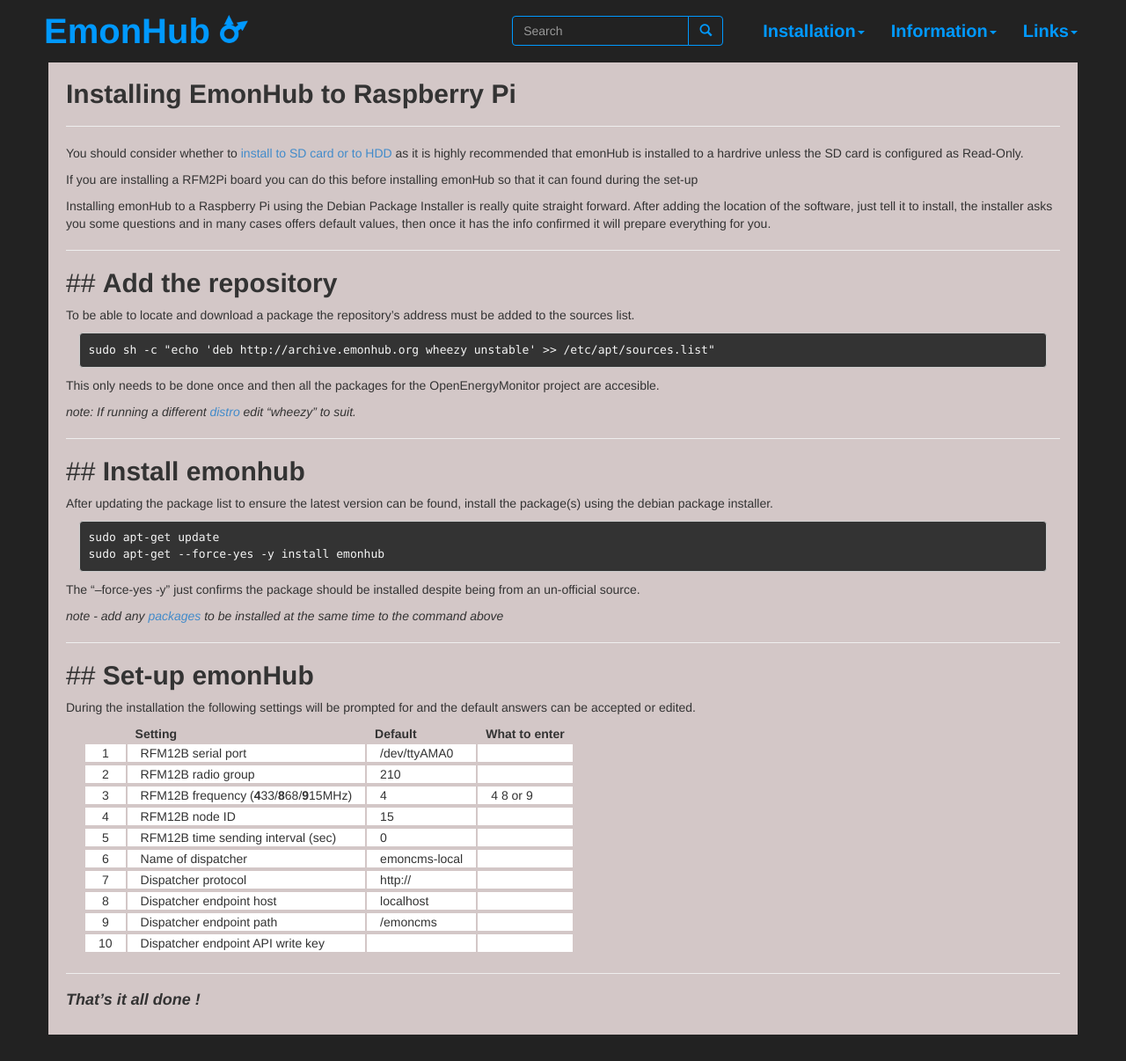
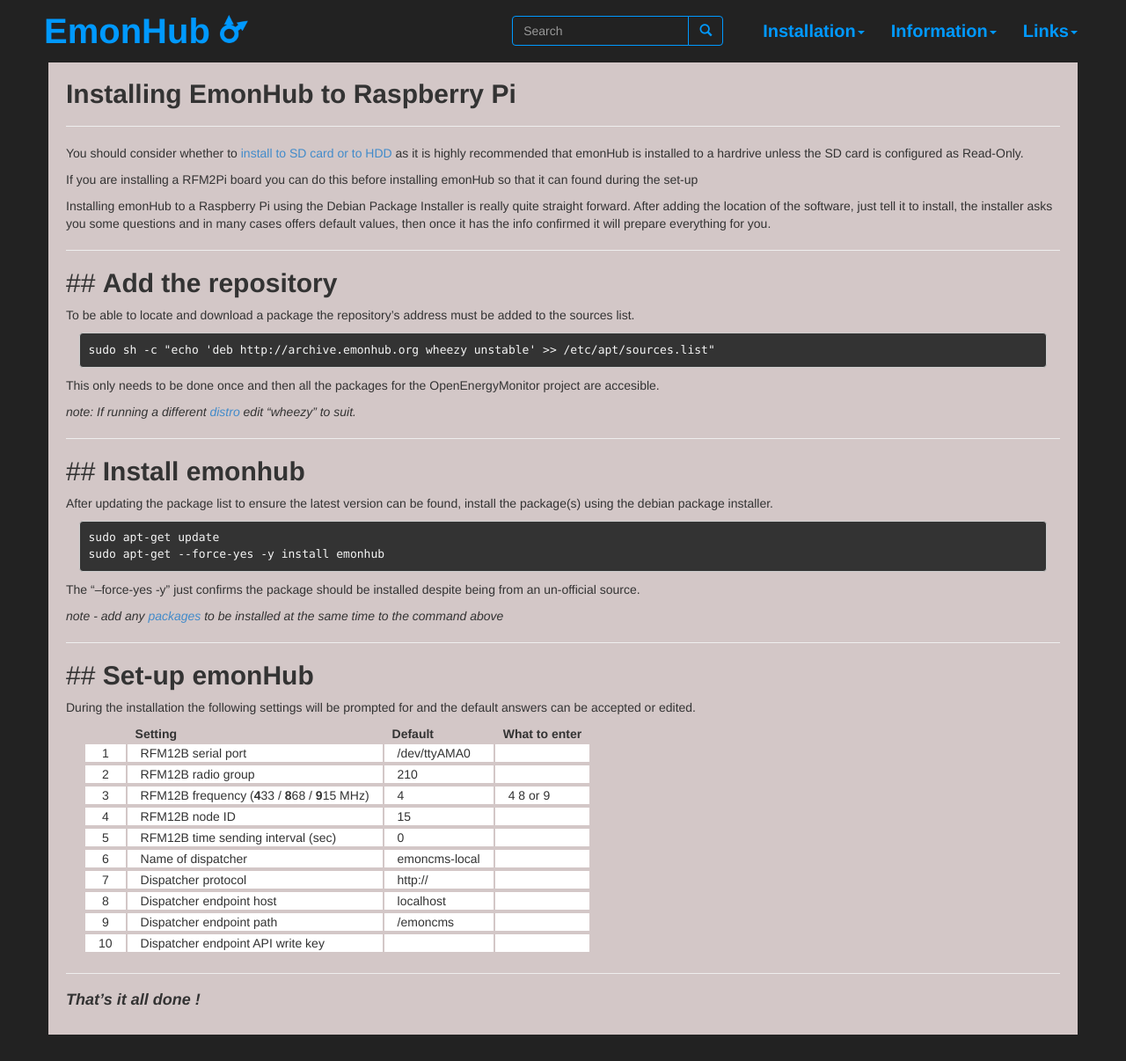
Before and after one commit to otherWIP/otherwip.github.io, a Jekyll site: the page built from documentation/install/raspberrypi/index.md, in a window 1280 px wide and 1206 px high. Shown: the whole window at 88% size. Built offline with Jekyll 4.4.1, drawn with Linux system fonts in a browser that asks for light colours; nearby versions of some CDN libraries.

Commit message:
Update hub_qa.md

```diff
--- a/_includes/info/setup/hub_qa.md
+++ b/_includes/info/setup/hub_qa.md
@@ -6,7 +6,7 @@ During the installation the following settings will be prompted for and the defa
 | :---: | :--- | :--- | :--- |
 | 1 | RFM12B serial port | /dev/ttyAMA0 |  |
 | 2 | RFM12B radio group | 210 |  |
-| 3 | RFM12B frequency (**4**33/**8**68/**9**15MHz) | 4 | 4 8 or 9 |
+| 3 | RFM12B frequency (**4**33 / **8**68 / **9**15 MHz) | 4 | 4 8 or 9 |
 | 4 | RFM12B node ID | 15 | |
 | 5 | RFM12B time sending interval (sec) | 0 | |
 |6|Name of dispatcher|emoncms-local|
```
